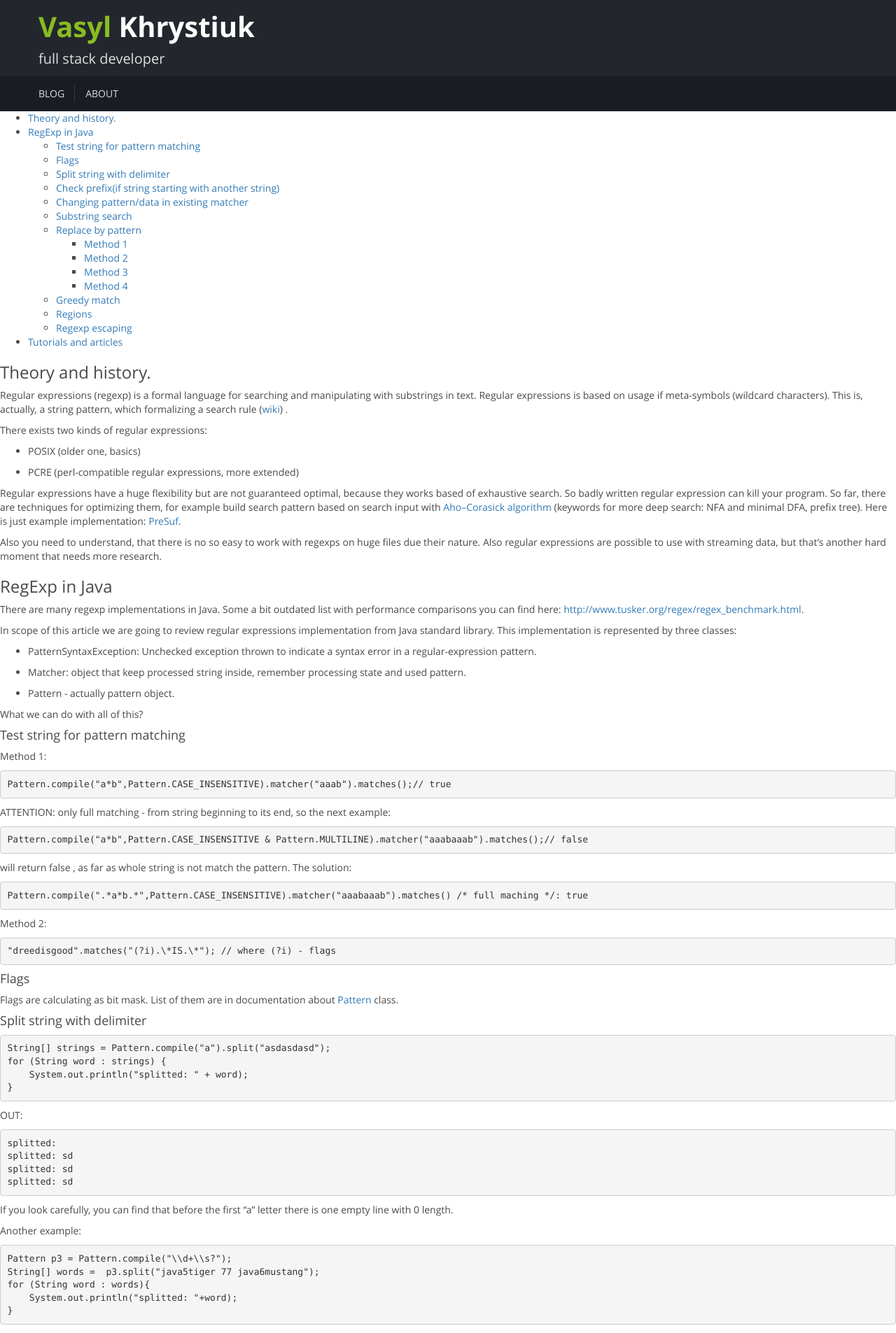
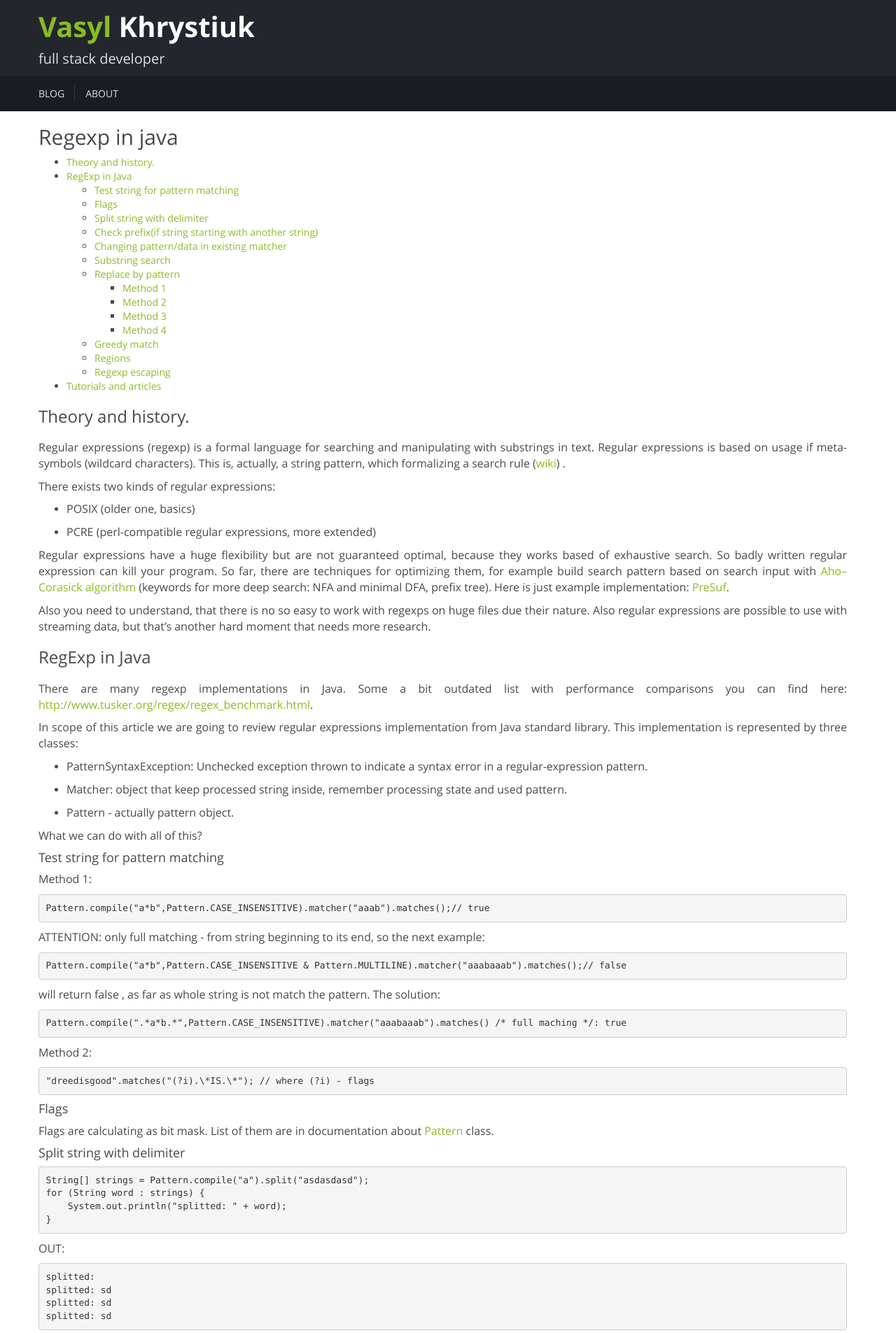
Before and after one commit to msangel/msangel.github.io, a Jekyll site: the page built from _posts/2014-04-16-java regexp.markdown, in a window 1280 px wide. Shown: the top 1905 px of the page at 70% size. Built offline with Jekyll 4.4.1, drawn with Linux system fonts in a browser that asks for light colours; our own code applies the rules of GitHub Pages for plain Markdown files; comment, search, counter and statistics services are not loaded.

Commit message:
Basic post decoration

```diff
--- /dev/null
+++ b/_layouts/post.html
@@ -0,0 +1,10 @@
+---
+layout: default
+---
+<div class="container central blogindex">
+  <div class="row">
+    <div class="col-lg-12 records">
+{{ content }}
+    </div>
+  </div>
+</div>
--- a/_posts/2014-04-16-java regexp.markdown
+++ b/_posts/2014-04-16-java regexp.markdown
@@ -1,16 +1,17 @@
 ---
-title: java regexp
+title: Regexp in java
 date: 2014-04-16 01:57:00 Z
 ---
 
 {:.no_toc}
+## {{ page.title }}
 
 * TOC
 {:toc}
 
 ### Theory and history.
 <!-- excerpt-start -->
-Regular expressions (regexp) is a formal language for searching and manipulating with substrings in text. Regular expressions is based on usage if meta-symbols (wildcard characters). This is, actually, a string pattern, which formalizing a search rule ([wiki](https://en.wikipedia.org/wiki/Regular_expression){:target="_blank"}) .
+Regular expressions (regexp) is a formal language for searching and manipulating with substrings in text. Regular expressions is based on usage if meta-symbols (wildcard characters). This is, actually, a string pattern, which formalizing a search rule ([wiki](https://en.wikipedia.org/wiki/Regular_expression)) .
 
 There exists two kinds of regular expressions:
 
--- a/assets/style.css
+++ b/assets/style.css
@@ -406,7 +406,9 @@ body {
     font-size: 16px;
 }
 
-.blogindex .records p > a{
+.blogindex .records p > a,
+.blogindex .records #markdown-toc a
+{
     color: #89BC23;
 }
 
```
